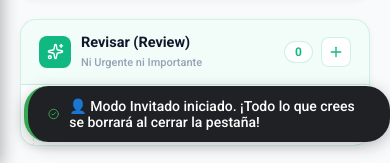
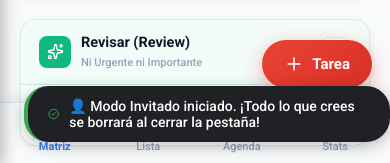
Before and after one commit to cainemilianopozoslopez-beep/manager-de-tareas-simple, a React (Vite) app in the folder client/: page / in a window 390 px wide. Both pictures are taken after a click on the button "Acceder como Invitado 👤". Shown: the part 678-841 px from the top of the page. Built offline with nearby package versions, Linux system fonts and the light colour scheme; no server answers; a web font is replaced by a local one.

Commit message:
Añadir interfaz móvil intuitiva estilo Gmail con barra inferior de navegación y FAB flotante de redactar

```diff
--- a/client/src/App.jsx
+++ b/client/src/App.jsx
@@ -10,7 +10,7 @@ import Login from './components/Login';
 import ProfileModal from './components/ProfileModal';
 import StatsDashboard from './components/StatsDashboard';
 import CalendarView from './components/CalendarView';
-import { CheckCircle2, AlertCircle } from 'lucide-react';
+import { CheckCircle2, AlertCircle, Plus, LayoutGrid, List, Calendar, BarChart2 } from 'lucide-react';
 import { getTodayStr, dateStrDaysFromToday, advanceRecurringTasks, filterTasks, filterByTab, filterByCategory, filterBySearch } from './taskUtils';
 import {
   db,
@@ -1113,6 +1113,52 @@ export default function App() {
         onUpdateProfile={handleUpdateProfile}
       />
 
+      {/* Mobile Floating Action Button (Gmail-style FAB) */}
+      <button
+        onClick={() => {
+          setEditingTask(null);
+          setComposeDate(null);
+          setIsTaskModalOpen(true);
+        }}
+        className="mobile-fab-btn"
+        aria-label="Nueva Tarea"
+      >
+        <Plus size={20} />
+        <span>Tarea</span>
+      </button>
+
+      {/* Mobile Bottom Navigation Bar (Gmail-style bottom bar) */}
+      <nav className="mobile-bottom-nav" aria-label="Navegación móvil">
+        <button
+          onClick={() => setActiveView('matrix')}
+          className={`mobile-nav-item ${activeView === 'matrix' ? 'active' : ''}`}
+        >
+          <LayoutGrid size={20} />
+          <span>Matriz</span>
+        </button>
+        <button
+          onClick={() => setActiveView('list')}
+          className={`mobile-nav-item ${activeView === 'list' ? 'active' : ''}`}
+        >
+          <List size={20} />
+          <span>Lista</span>
+        </button>
+        <button
+          onClick={() => setActiveView('calendar')}
+          className={`mobile-nav-item ${activeView === 'calendar' ? 'active' : ''}`}
+        >
+          <Calendar size={20} />
+          <span>Agenda</span>
+        </button>
+        <button
+          onClick={() => setActiveView('stats')}
+          className={`mobile-nav-item ${activeView === 'stats' ? 'active' : ''}`}
+        >
+          <BarChart2 size={20} />
+          <span>Stats</span>
+        </button>
+      </nav>
+
     </div>
   );
 }
--- a/client/src/index.css
+++ b/client/src/index.css
@@ -379,3 +379,80 @@ input, textarea, select {
     max-width: none;
   }
 }
+
+/* Mobile Navigation Bar & Floating Action Button (Gmail-style UX) */
+.mobile-bottom-nav {
+  display: none;
+}
+
+.mobile-fab-btn {
+  display: none;
+}
+
+@media (max-width: 860px) {
+  .mobile-bottom-nav {
+    display: flex;
+    position: fixed;
+    bottom: 0;
+    left: 0;
+    right: 0;
+    height: 64px;
+    backgroundColor: var(--pulse-surface);
+    border-top: 1px solid var(--pulse-border);
+    justify-content: space-around;
+    align-items: center;
+    z-index: 120;
+    box-shadow: 0 -4px 16px rgba(0, 0, 0, 0.06);
+    padding: 0 8px;
+  }
+
+  .mobile-nav-item {
+    display: flex;
+    flex-direction: column;
+    align-items: center;
+    justify-content: center;
+    gap: 3px;
+    flex: 1;
+    height: 100%;
+    color: var(--pulse-text-muted);
+    font-size: 11px;
+    font-weight: 500;
+    border: none;
+    background: transparent;
+    cursor: pointer;
+    transition: color 0.15s ease;
+  }
+
+  .mobile-nav-item.active {
+    color: var(--pulse-accent);
+    font-weight: 700;
+  }
+
+  .mobile-fab-btn {
+    display: flex;
+    align-items: center;
+    gap: 8px;
+    position: fixed;
+    bottom: 78px;
+    right: 18px;
+    background: linear-gradient(135deg, #ea4335 0%, #d93025 100%);
+    color: #ffffff;
+    padding: 14px 22px;
+    border-radius: 28px;
+    font-weight: 600;
+    font-size: 15px;
+    box-shadow: 0 6px 20px rgba(234, 67, 53, 0.4);
+    z-index: 125;
+    cursor: pointer;
+    border: none;
+    transition: transform 0.15s ease;
+  }
+
+  .mobile-fab-btn:active {
+    transform: scale(0.95);
+  }
+
+  .app-main-content {
+    padding-bottom: 76px !important;
+  }
+}
```
